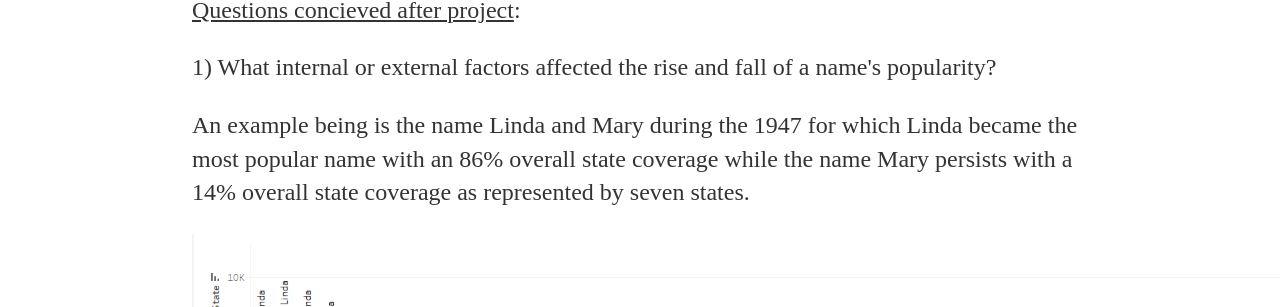
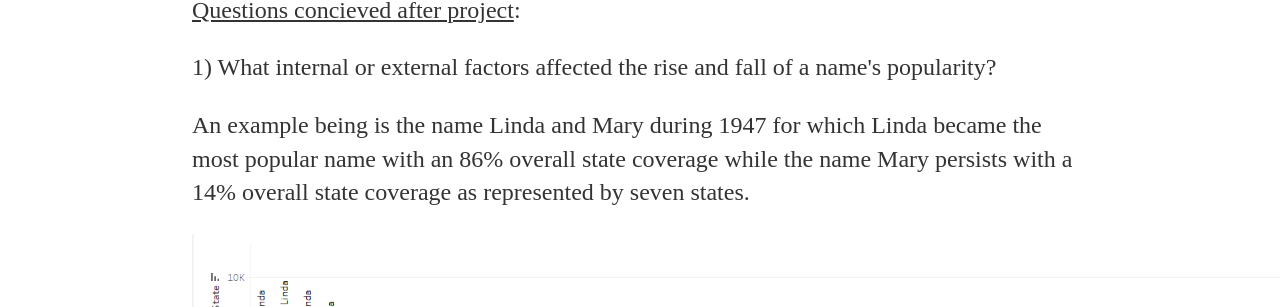
Before and after one commit to michaelip2/michaelip2.github.io, a Jekyll site: the page built from _posts/2018-01-01-social-security-administration-name-interactive-dashboard.md, in a window 1280 px wide and 900 px high, scrolled down 2465 px. Shown: the part 148-455 px from the top of the window. Built offline with Jekyll 4.4.1, drawn with Linux system fonts in a browser that asks for light colours.

Commit message:
Update 2018-01-01-social-security-administration-name-interactive-dashboard.md

```diff
--- a/_posts/2018-01-01-social-security-administration-name-interactive-dashboard.md
+++ b/_posts/2018-01-01-social-security-administration-name-interactive-dashboard.md
@@ -15,7 +15,7 @@
 <p><img src="https://raw.githubusercontent.com/michaelip2/michaelip2.github.io/master/images/1910%20-%202015%20male%20Name.gif" /></p>
 <p><u>Questions concieved after project</u>:</p>
 <p>1) What internal or external factors affected the rise and fall of a name's popularity?</p>
-<p>An example being is the name Linda and Mary during the 1947 for which Linda became the most popular name with an 86% overall state coverage while the name Mary persists with a 14% overall state coverage as represented by seven states.</p>
+<p>An example being is the name Linda and Mary during 1947 for which Linda became the most popular name with an 86% overall state coverage while the name Mary persists with a 14% overall state coverage as represented by seven states.</p>
 <p><img src="https://raw.githubusercontent.com/michaelip2/michaelip2.github.io/master/images/1947%20female%20us.png" width="1365" height="818" /></p>
 <p>Was there a prominent cultural figure that influenced new and budding parents to consider Linda and Mary among the list of prospective names for their newborn?</p>
 <p>Anecdotally I recalled reading this <a href="https://www.huffingtonpost.com/2015/04/08/game-of-thrones-baby-names_n_7018504.html">HuffPost article</a> from 2015 where the HBO's Game of Thrones' show rise to fame coincidentally resulted in 241 babies being named Khaleesi who is one of the pivotal female characters from the medieval fantasy drama. It is amazing and equally odd to witness how our daily hobbies and activities to a certain extent can influence the naming decision for a child.</p>
```
